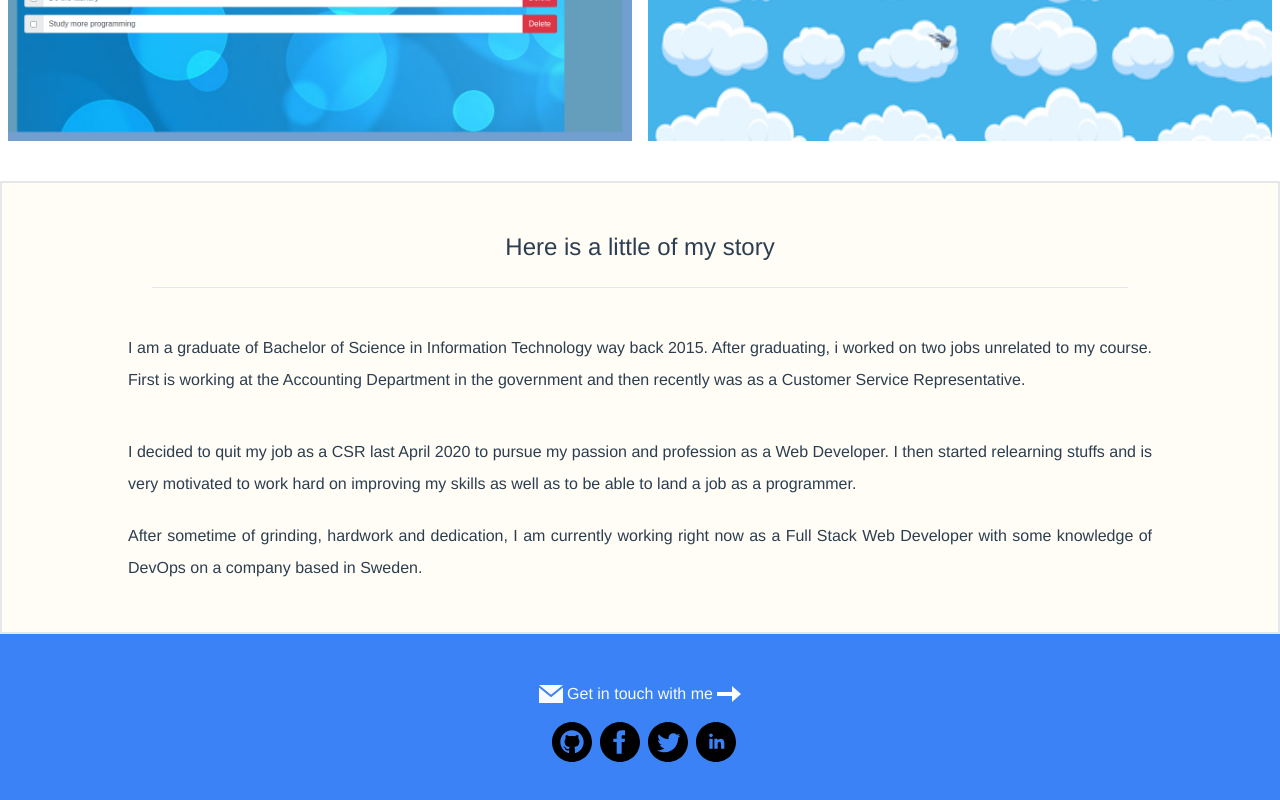
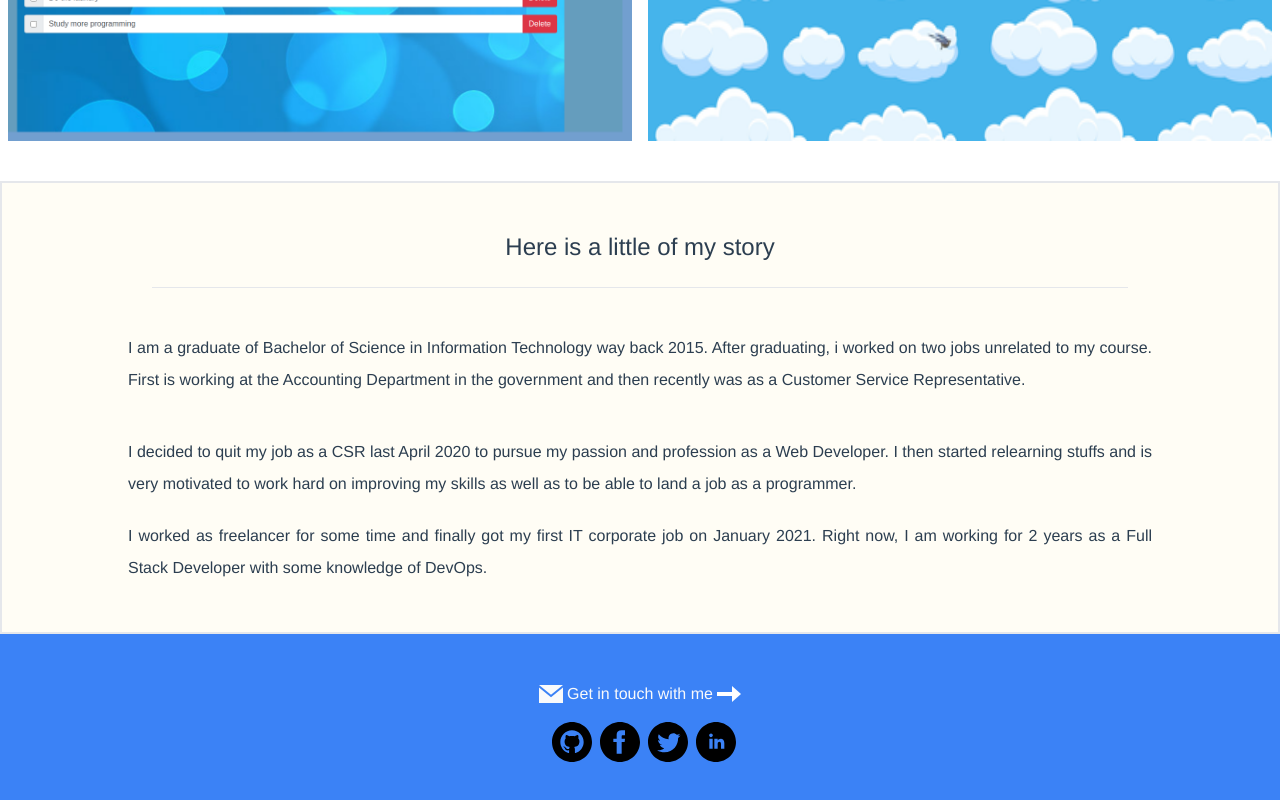
Before and after one commit to johnmichealacera/JM-Portfolio, a Vue app: page / in a window 1280 px wide. Shown: the part 1437-2237 px from the top of the page. Built offline with nearby package versions, Linux system fonts and the light colour scheme.

Commit message:
added additional story and update github link

```diff
--- a/src/components/AboutMe.vue
+++ b/src/components/AboutMe.vue
@@ -5,7 +5,10 @@
       <hr class="m-6">
       <p class="text-justify leading-loose py-5">I am a graduate of Bachelor of Science in Information Technology way back 2015. After graduating, i worked on two jobs unrelated to my course. First is working at the Accounting Department in the government and then recently was as a Customer Service Representative.
 
-    I decided to quit my job as a CSR last April 2020 to pursue my passion and profession as a Web Developer. I then started relearning stuffs and is very motivated to work hard on improving my skills as well as to be able to land a job as a programmer.</p>
+    I decided to quit my job as a CSR last April 2020 to pursue my passion and profession as a Web Developer. I then started relearning stuffs and is very motivated to work hard on improving my skills as well as to be able to land a job as a programmer.
+
+  I worked as freelancer for some time and finally got my first IT corporate job on January 2021.
+Right now, I am working for 2 years as a Full Stack Developer with some knowledge of DevOps.</p>
   </div>
 </div>
 </template>
--- a/src/components/Footer.vue
+++ b/src/components/Footer.vue
@@ -8,7 +8,7 @@
       </button>
     </div>
     <div class="flex justify-center items-center pt-4">
-      <a class="px-2" href="https://github.com/jmmonacera" target="_blank">
+      <a class="px-2" href="https://github.com/JMAnn432015" target="_blank">
         <svg xmlns="http://www.w3.org/2000/svg" width="40" height="40" viewBox="0 0 24 24"><path d="M12 0c-6.627 0-12 5.373-12 12s5.373 12 12 12 12-5.373 12-12-5.373-12-12-12zm2.218 18.616c-.354.069-.468-.149-.468-.336v-1.921c0-.653-.229-1.079-.481-1.296 1.56-.173 3.198-.765 3.198-3.454 0-.765-.273-1.389-.721-1.879.072-.177.312-.889-.069-1.853 0 0-.587-.188-1.923.717-.561-.154-1.159-.231-1.754-.234-.595.003-1.193.08-1.753.235-1.337-.905-1.925-.717-1.925-.717-.379.964-.14 1.676-.067 1.852-.448.49-.722 1.114-.722 1.879 0 2.682 1.634 3.282 3.189 3.459-.2.175-.381.483-.444.936-.4.179-1.413.488-2.037-.582 0 0-.37-.672-1.073-.722 0 0-.683-.009-.048.426 0 0 .46.215.777 1.024 0 0 .405 1.25 2.353.826v1.303c0 .185-.113.402-.462.337-2.782-.925-4.788-3.549-4.788-6.641 0-3.867 3.135-7 7-7s7 3.133 7 7c0 3.091-2.003 5.715-4.782 6.641z"/></svg>
       </a>
       <a href="https://www.facebook.com/JMMonAcera" target="_blank">
--- a/src/components/PersonalStory.vue
+++ b/src/components/PersonalStory.vue
@@ -5,7 +5,8 @@
       <hr class="m-6">
       <p class="text-justify leading-loose py-5">I am a graduate of Bachelor of Science in Information Technology way back 2015. After graduating, i worked on two jobs unrelated to my course. First is working at the Accounting Department in the government and then recently was as a Customer Service Representative.</p>
       <p class="text-justify leading-loose py-5">I decided to quit my job as a CSR last April 2020 to pursue my passion and profession as a Web Developer. I then started relearning stuffs and is very motivated to work hard on improving my skills as well as to be able to land a job as a programmer.</p>
-      <p class="text-justify leading-loose ">After sometime of grinding, hardwork and dedication, I am currently working right now as a Full Stack Web Developer with some knowledge of DevOps on a company based in Sweden.</p>
+      <p class="text-justify leading-loose ">I worked as freelancer for some time and finally got my first IT corporate job on January 2021.
+Right now, I am working for 2 years as a Full Stack Developer with some knowledge of DevOps.</p>
     </div>
   </div>
 </template>
```
